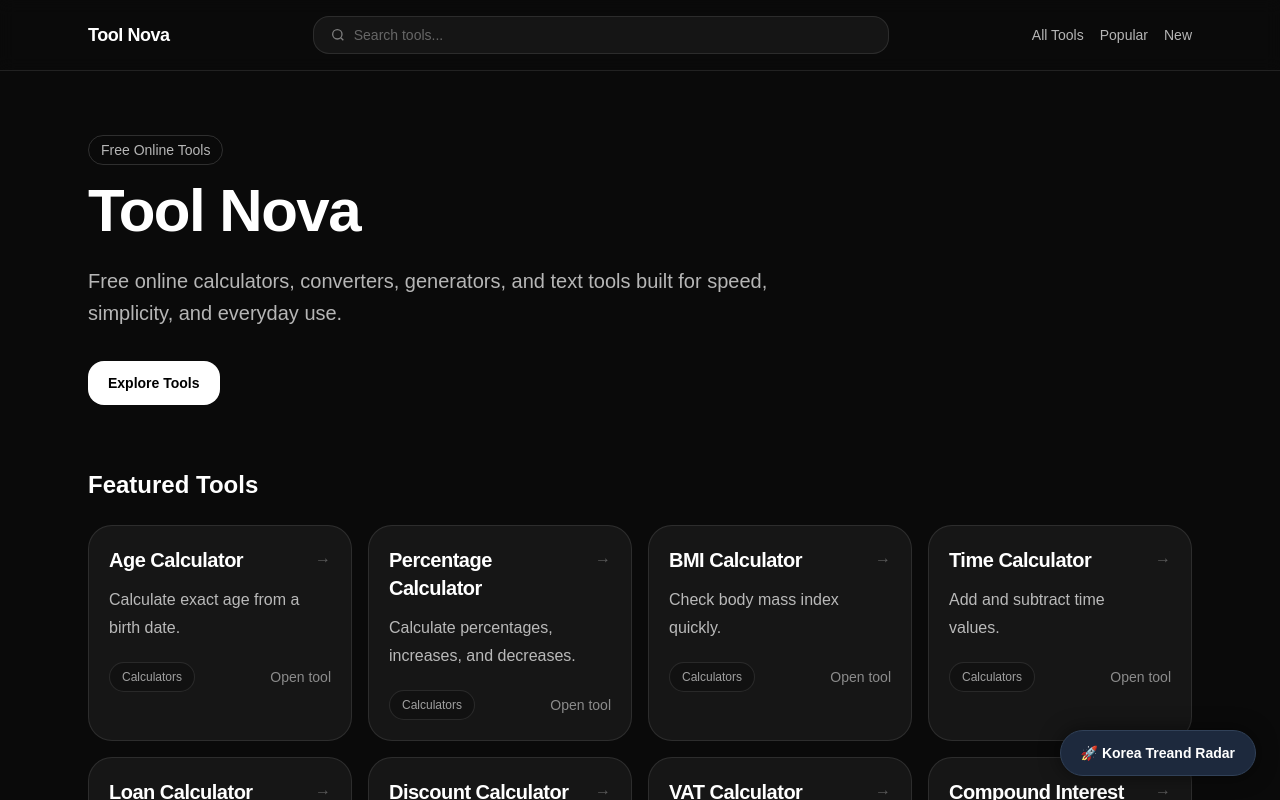
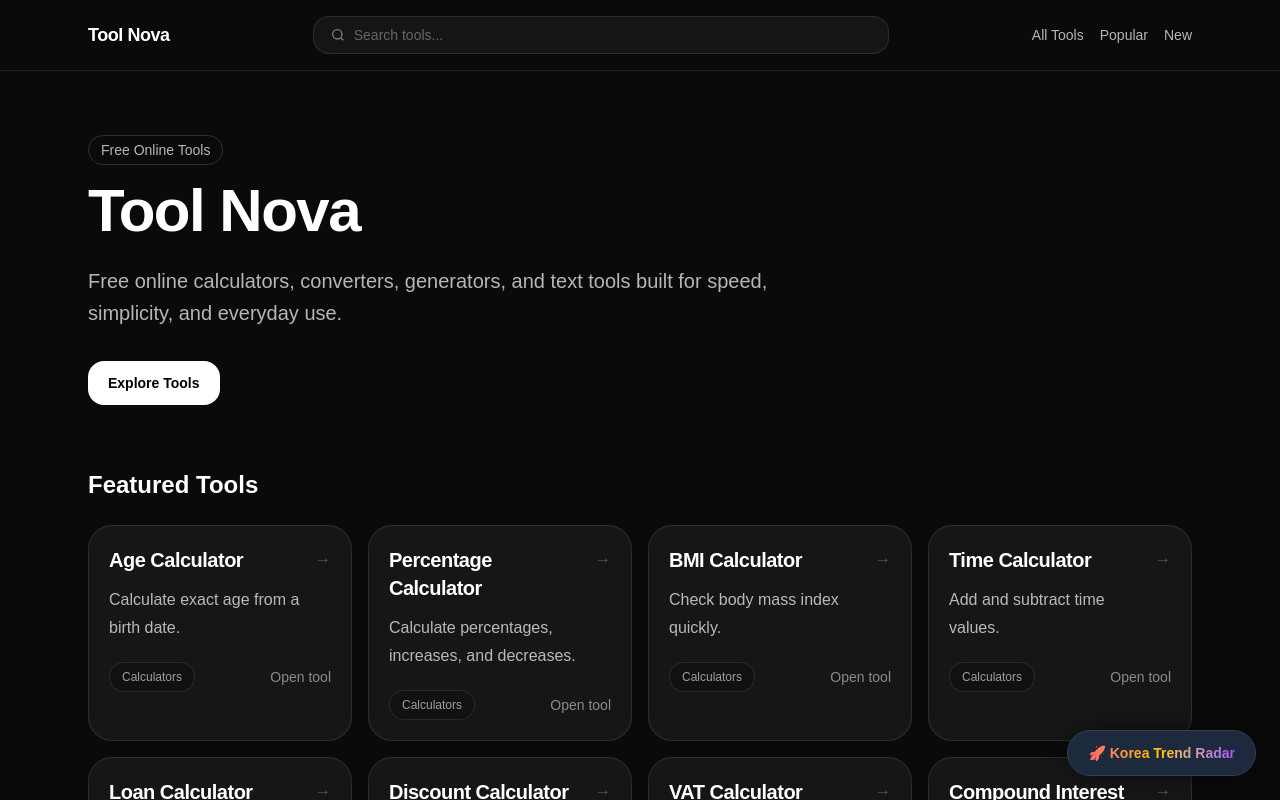
Before and after one commit to spacekjk/tool-nova-site, a Next.js app: page / in a window 1280 px wide. Shown: the top 800 px of the page. Built offline with nearby package versions, Linux system fonts and the light colour scheme.

Commit message:
Update layout.tsx

```diff
--- a/app/layout.tsx
+++ b/app/layout.tsx
@@ -149,9 +149,11 @@ export default function RootLayout({
         href="https://ktrendradar.com"
         target="_blank"
         rel="noopener noreferrer"
-          className="fixed bottom-6 right-6 bg-slate-800 text-white px-5 py-3 rounded-full shadow-[0_0_20px_rgba(0,0,0,0.5)] border border-slate-700 hover:bg-slate-700 hover:-translate-y-1 transition-all duration-300 z-50 flex items-center gap-2 font-bold text-sm"
+        className="fixed bottom-6 right-6 bg-slate-800 px-5 py-3 rounded-full shadow-[0_0_20px_rgba(0,0,0,0.5)] border border-slate-700 hover:bg-slate-700 hover:-translate-y-1 transition-all duration-300 z-50 flex items-center gap-2 font-bold text-sm"
       >
-          <span>🚀 Korea Treand Radar</span>
+        <span className="bg-gradient-to-r from-red-400 via-yellow-400 via-green-400 via-blue-400 to-purple-500 text-transparent bg-clip-text">
+          🚀 Korea Trend Radar
+        </span>
       </a>
 
     </html>
```
Lines whose indentation alone changed are shown as unchanged.
